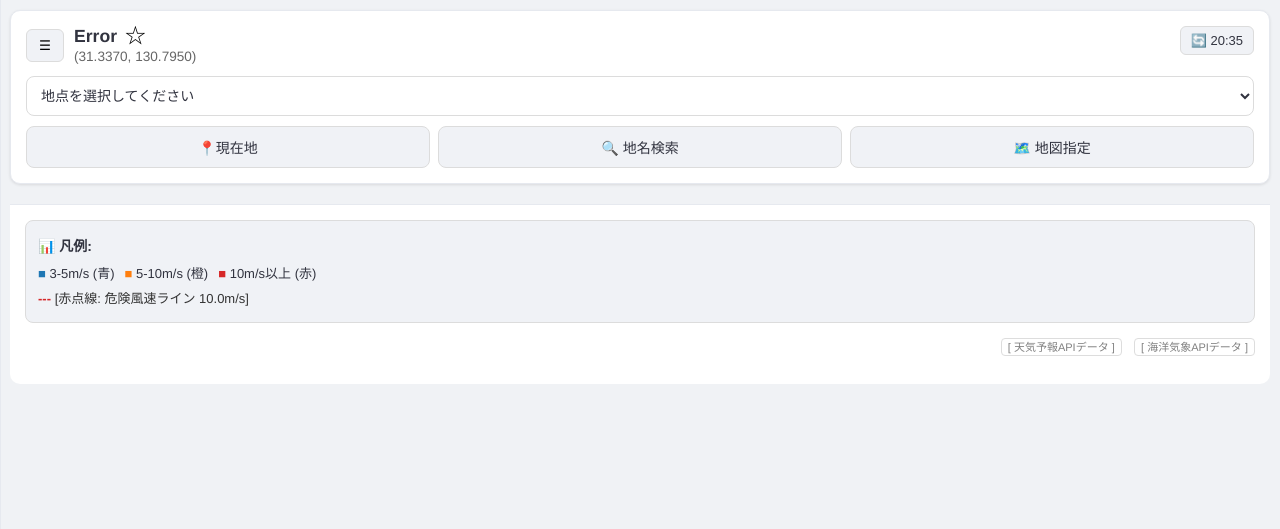
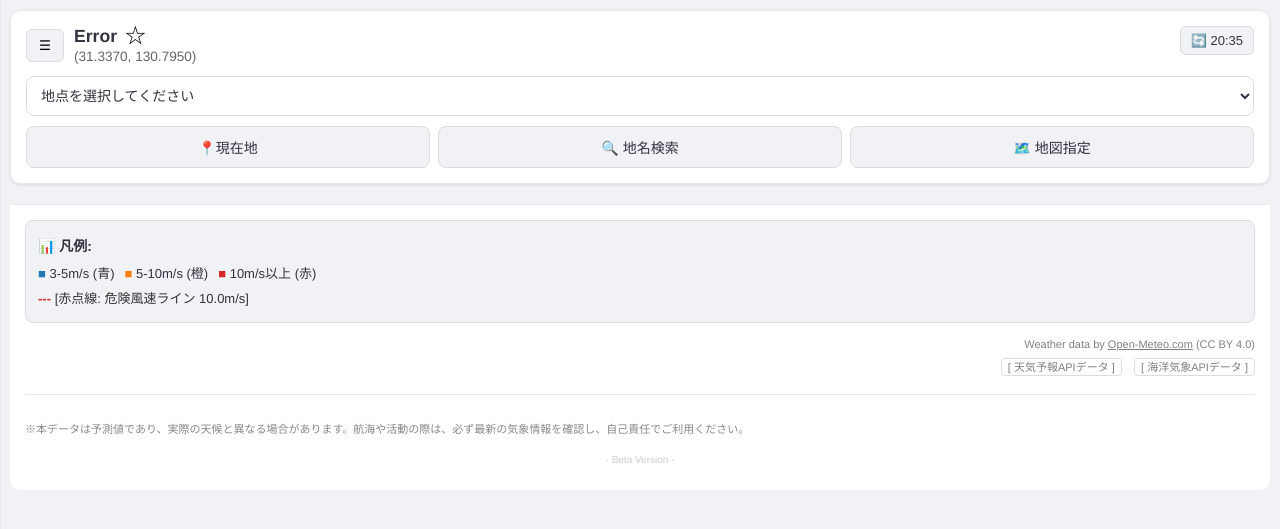
Before and after one commit to ryujigohara-png/pin-weather-app, a Flask app: page / in a window 1280 px wide. Shown: the top 529 px of the page. Run offline with Flask 3, Linux system fonts and the light colour scheme; data that the repository does not hold is empty.

Commit message:
Update index.html

```diff
--- a/templates/index.html
+++ b/templates/index.html
@@ -220,15 +220,23 @@
                 </div>
             </div>
 
-            <div class="api-links-row">
+            <div class="api-links-row" style="margin-bottom: 20px;">
+                <span style="display: block; margin-bottom: 8px; color: gray;">
+                    Weather data by <a href="https://open-meteo.com/" target="_blank" rel="noopener noreferrer" style="color: gray;">Open-Meteo.com</a> (CC BY 4.0)
+                </span>
                 <a href="{{ w_url }}" target="_blank" class="api-link-item">[ {{ lang_dict['LINK_WEATHER'] }} ]</a>
                 &nbsp;&nbsp;
                 <a href="{{ m_url }}" target="_blank" class="api-link-item">[ {{ lang_dict['LINK_MARINE'] }} ]</a>
             </div>
+
+            <div style="border-top: 1px solid #e6e9ef; padding-top: 15px; text-align: left;">
+                <p style="font-size: 11px; color: #888; line-height: 1.6; margin-bottom: 15px;">
+                    {{ lang_dict.get("DISCLAIMER", "※本データは予測値であり、実際の天候と異なる場合があります。航海や活動の際は、必ず最新の気象情報を確認し、自己責任でご利用ください。") }}
+                </p>
+                <p style="text-align: center; font-size: 10px; color: #ccc;">- Beta Version -</p>
+            </div>
         </div>
-    </div>
-
-    <div id="configModal" class="modal">
+    </div> <div id="configModal" class="modal">
         <div class="modal-content">
             <div class="modal-title">{{ lang_dict['デザイン微調整'] }}</div>
             <form action="/update_settings" method="post">
@@ -299,14 +307,10 @@
             } catch (error) { alert("{{ lang_dict['ERR_LOC_FAILED'] }}"); }
         }
         {{ gps_script|safe }}
-        // ======================================================================================
-        // 90. QRコード共有サブルーチン
-        // ======================================================================================
+
         function showShareQR() {
-            const currentUrl = window.location.origin; // サーバーのURLを取得
+            const currentUrl = window.location.origin;
             const qrUrl = `https://api.qrserver.com/v1/create-qr-code/?size=200x200&data=${encodeURIComponent(currentUrl)}`;
-
-            // 簡易的なアラート風モーダルで表示（あるいは既存のモーダルを流用）
             const shareModal = document.createElement('div');
             shareModal.style = "position:fixed; z-index:500; left:0; top:0; width:100%; height:100%; background:rgba(0,0,0,0.8); display:flex; align-items:center; justify-content:center; flex-direction:column; color:white;";
             shareModal.innerHTML = `
@@ -319,22 +323,13 @@
             document.body.appendChild(shareModal);
         }
 
-        // ======================================================================================
-        // 98. LocalStorage 同期マネージャー (サーバー負荷軽減版)
-        // ======================================================================================
         const STORAGE_KEY = "pin_weather_backup_v1";
-
         async function checkAndRestore() {
-            // 既にリ元が完了している(URLに restore=1 がある)場合は何もしない
             if (window.location.search.includes('restore=1')) return;
-
             const localData = localStorage.getItem(STORAGE_KEY);
             if (!localData) return;
-
             const backup = JSON.parse(localData);
             const currentSpots = {{ session.get('user_locations', []) | tojson }};
-
-            // サーバーが空の状態のみ、データを送り込む
             if (currentSpots.length === 0 && backup.user_locations.length > 0) {
                 try {
                     const response = await fetch('/restore_settings', {
@@ -343,23 +338,18 @@
                         body: JSON.stringify(backup)
                     });
                     if (response.ok) {
-                        // リロード。キャッシュを回避するためタイムスタンプを付与
                         window.location.href = window.location.pathname + '?restore=1&t=' + new Date().getTime();
                     }
                 } catch (e) { console.error("Restore skip:", e); }
             }
         }
 
-        // 起動時の負荷を分散させるため、1秒遅らせて同期を開始
         window.addEventListener('load', () => {
             setTimeout(() => {
                 checkAndRestore();
-                syncToLocal();
+                // syncToLocal は app.py 側で定義される javascript 経由で実行
             }, 1000);
         });
-
-        window.addEventListener('pagehide', syncToLocal);
     </script>
 </body>
-
 </html>
```
